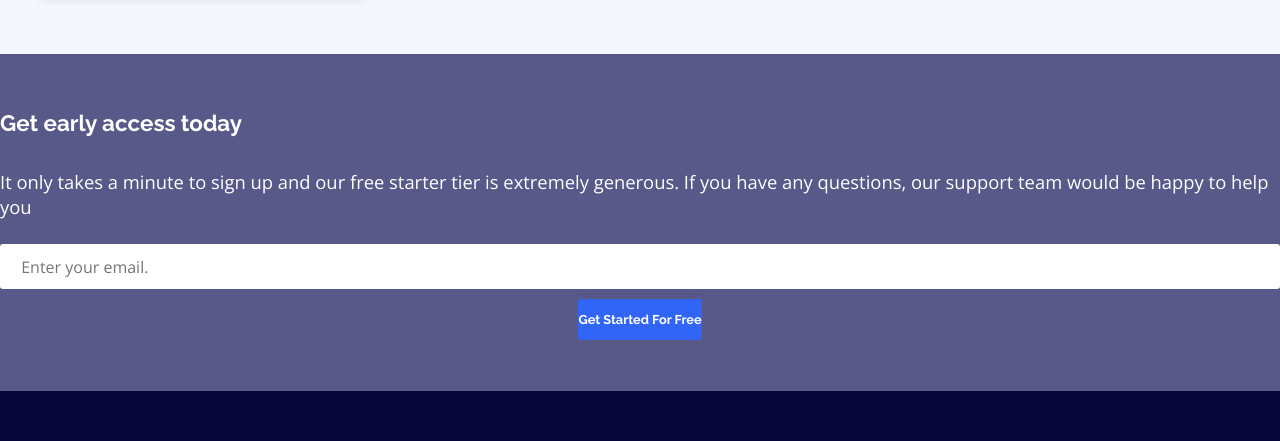
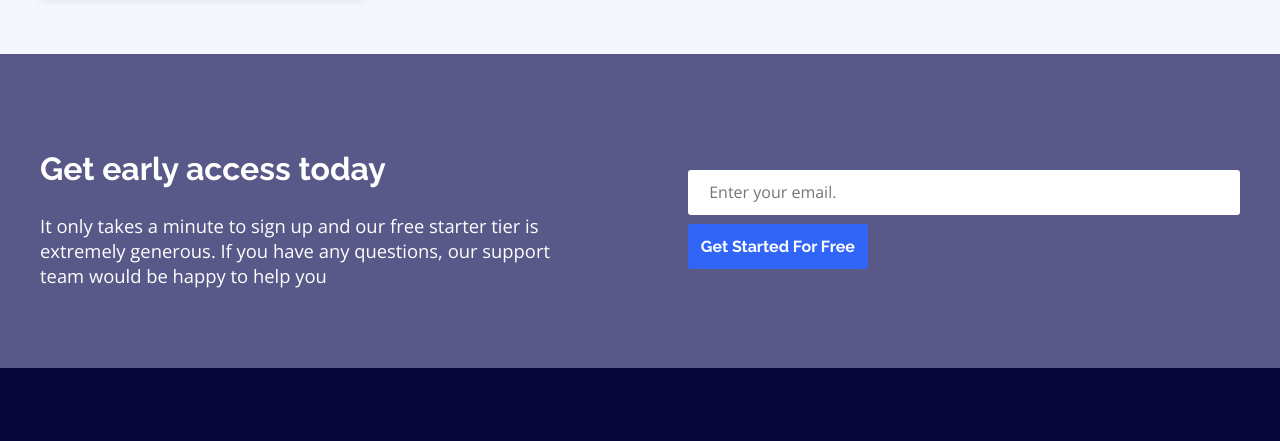
Before and after one commit to sriveer-me/fylo-landing-page, a website built with Parcel: page src/index.html in a window 1280 px wide. Shown: the part 1380-1821 px from the top of the page. Built offline with nearby package versions, Linux system fonts and the light colour scheme.

Commit message:
get-early-access section is now responsive

```diff
--- a/src/index.html
+++ b/src/index.html
@@ -79,6 +79,7 @@
         </section>
 
         <section class="get-early-access">
+            <div class="columns">
                 <div class="text-column">
                     <h1>Get early access today</h1>
                     <p>It only takes a minute to sign up and our free starter tier is extremely generous. If you have any questions, our support team would be happy to help you</p>
@@ -87,6 +88,7 @@
                     <input type="email" class="border-none" placeholder="Enter your email.">
                     <div class="error-message">Please check your email.</div>
                     <a href="javascript:void(0)" class="btn btn-primary">Get Started For Free</a>
+                </div>
             </div>
         </section>
     </main>
--- a/src/main.scss
+++ b/src/main.scss
@@ -247,11 +247,31 @@ section.get-early-access{
     padding-top: 3.2rem;
     padding-bottom: 3.2rem;
 
+    @include for-desktop-up{
+        padding-top: 6rem;
+        padding-bottom: 5rem;
+
+        .columns{
+            display: flex;
+            flex-direction: row;
+            align-items: center;
+            column-gap: 6rem;
+
+            max-width: 1200px;
+            margin-left: auto;
+            margin-right: auto;
+        }
+    }
+
     .text-column{
         @extend .text-column-flex;
+        @include for-desktop-up{
+            flex: 1 1 50%;
+        }
 
         h1{
             @extend .h1;
+            font-size: 2rem;
             color: $neutral-100;
         }
         p{
@@ -261,9 +281,20 @@ section.get-early-access{
     }
     .input-group{
         margin-top: 1.6rem;
+        @include for-desktop-up{
+            flex: 1 1 50%;
+            margin-top: 0;
+        }
+
         a.btn.btn-primary{
             margin-top: .6rem;
             font-size: .8rem;
+            @include for-desktop-up{
+                font-size: 1rem;
+                margin-left: 0;
+                padding-left: .8rem;
+                padding-right: .8rem;
+            }
         }
     }
 }
```
Lines whose indentation alone changed are shown as unchanged.
